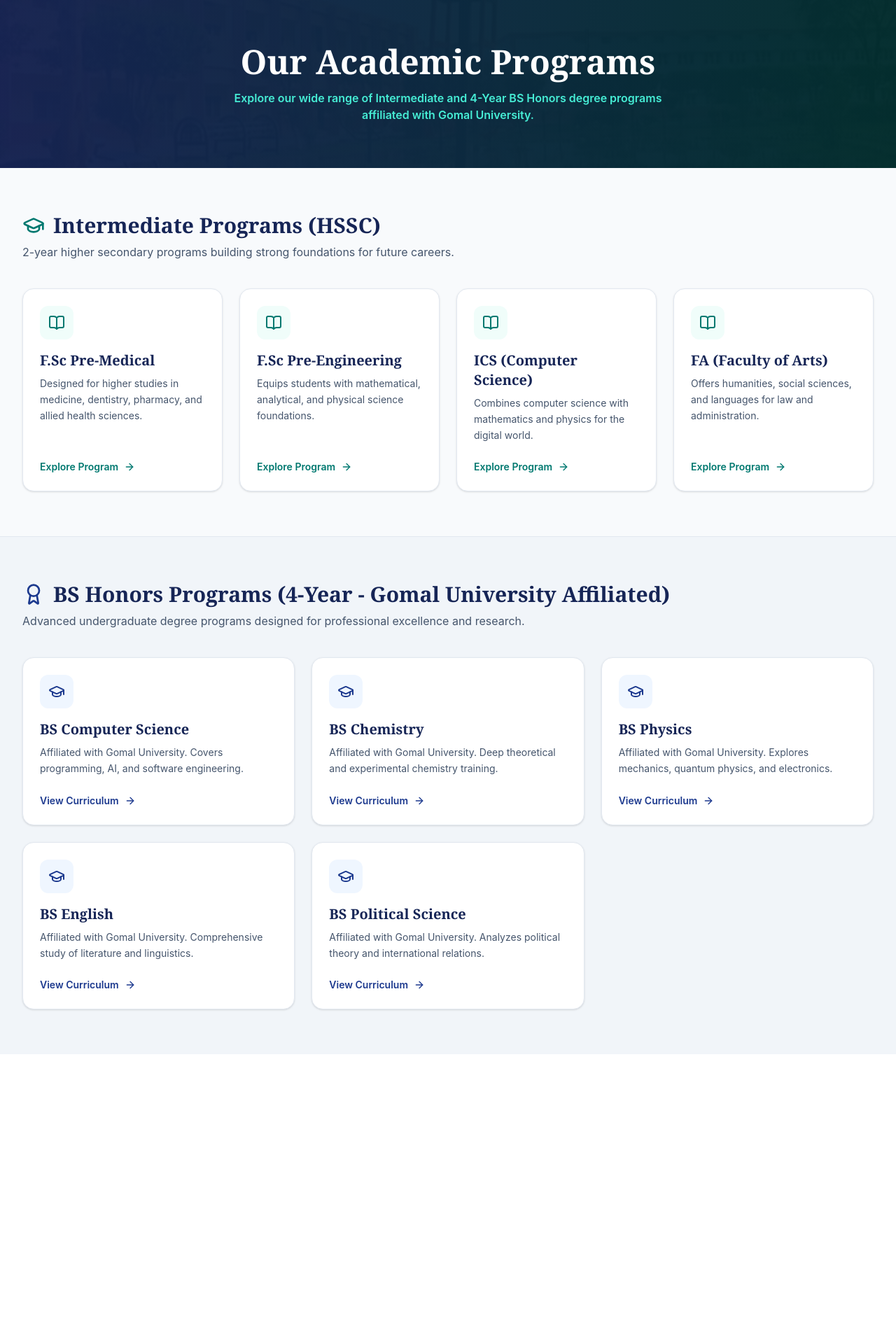
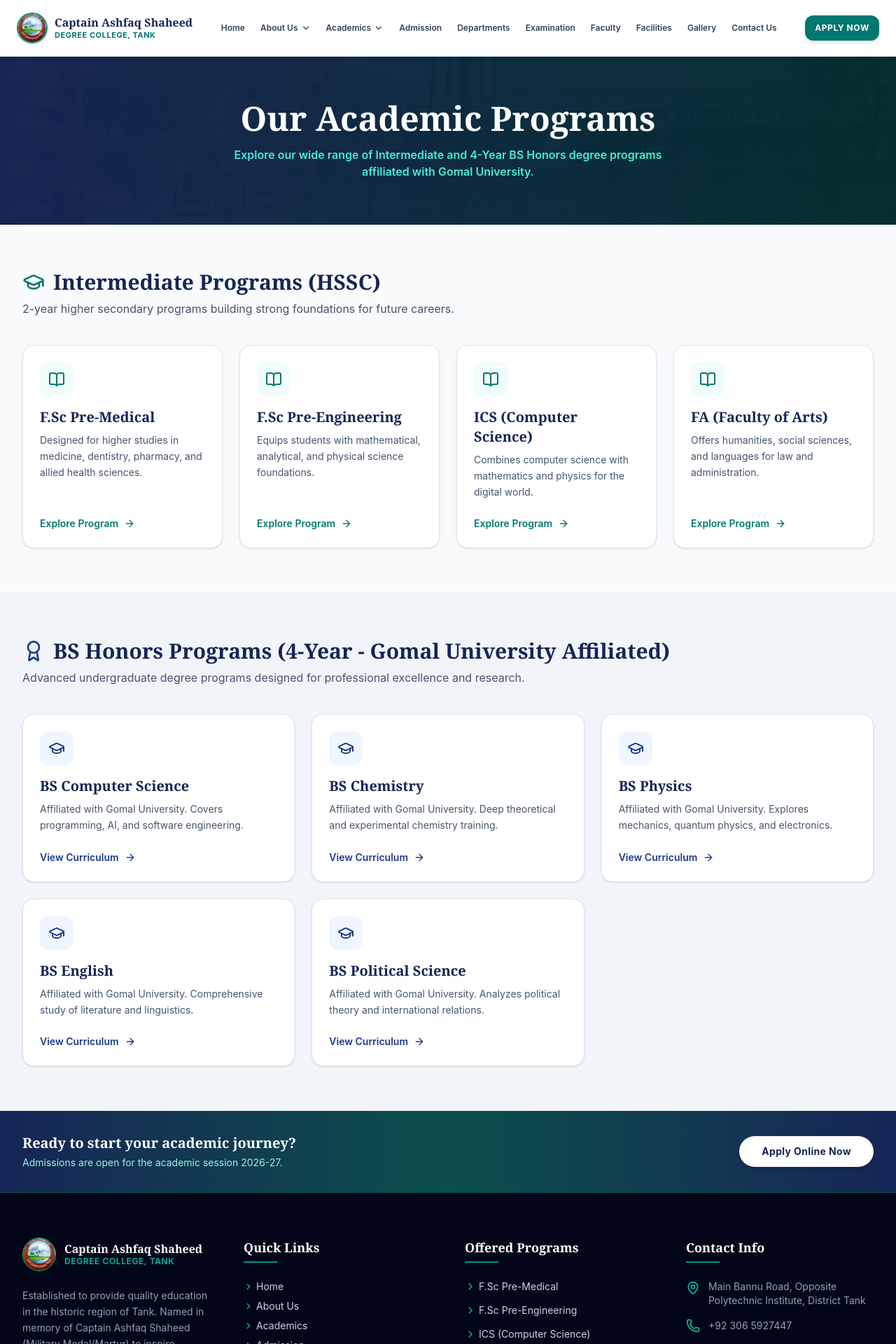
Before and after one commit to tanveermedaveer-jpg/gdc-tank-website, a React (Vite) app: page /academics in a window 1280 px wide. Shown: the top 1920 px of the page at 70% size. Before the commit the page ends 1506 px from the top, so only its background shows below. Built offline with nearby package versions, Linux system fonts and the light colour scheme.

Commit message:
Update AcademicsList.jsx

```diff
--- a/src/pages/Academics/AcademicsList.jsx
+++ b/src/pages/Academics/AcademicsList.jsx
@@ -1,8 +1,10 @@
 import React from 'react';
 import { Link } from 'react-router-dom';
-import { GraduationCap, BookOpen, ArrowRight, Award, CheckCircle } from 'lucide-react';
+import { GraduationCap, BookOpen, ArrowRight, Award } from 'lucide-react';
 import campusImg from '../../assets/campus.png';
 import { useLanguage } from '../../context/LanguageContext';
+import Navbar from '../../components/Navbar.jsx'; // Apne folder path ke mutabiq check kar lein
+import Footer from '../../components/Footer.jsx'; // Apne folder path ke mutabiq check kar lein
 
 export default function AcademicsList() {
   const { t } = useLanguage();
@@ -78,7 +80,10 @@ export default function AcademicsList() {
   ];
 
   return (
-    <div className="flex-grow bg-slate-50">
+    <div className="flex flex-col min-h-screen bg-slate-50">
+      <Navbar />
+
+      <main className="flex-grow">
         {/* Hero Banner */}
         <section className="bg-slate-900 text-white py-16 relative">
           <div className="absolute inset-0 z-0">
@@ -91,7 +96,7 @@ export default function AcademicsList() {
             </h1>
             <p className="text-teal-300 text-sm sm:text-base font-semibold max-w-2xl mx-auto">
               {isUrdu
-              ? 'انٹرمیڈیٹ (ایف ایس سی، آئی سی ایس، ایف اے) سے لے کر اعلیٰ معیار کے 4 سالہ بی ایس آنرز ڈگری پروگرامز تک।'
+                ? 'انٹرمیڈیٹ (ایف ایس سی، آئی سی ایس، ایف اے) سے لے کر اعلیٰ معیار کے 4 سالہ بی ایس آنرز ڈگری پروگرامز تک۔'
                 : 'Explore our wide range of Intermediate and 4-Year BS Honors degree programs affiliated with Gomal University.'}
             </p>
           </div>
@@ -178,6 +183,9 @@ export default function AcademicsList() {
             </div>
           </div>
         </section>
+      </main>
+
+      <Footer />
     </div>
   );
 }
```
Lines whose indentation alone changed are shown as unchanged.
